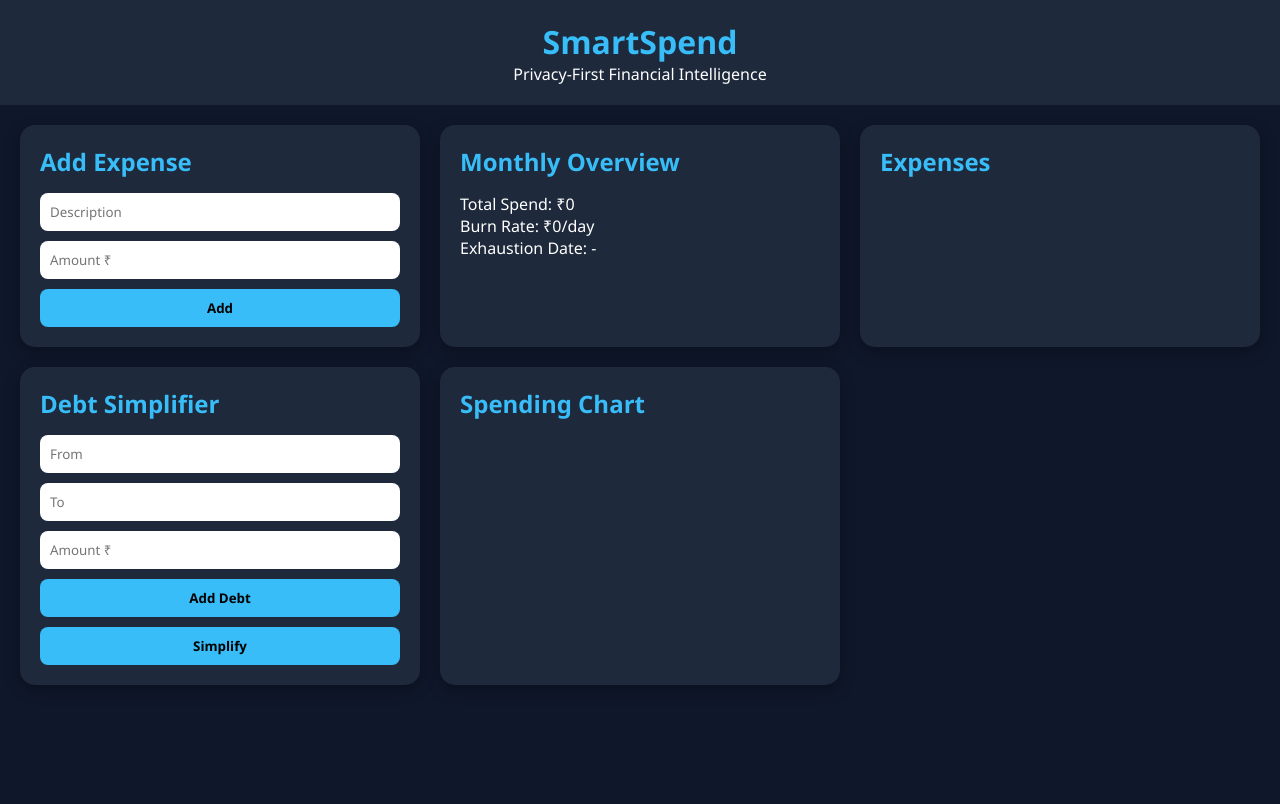
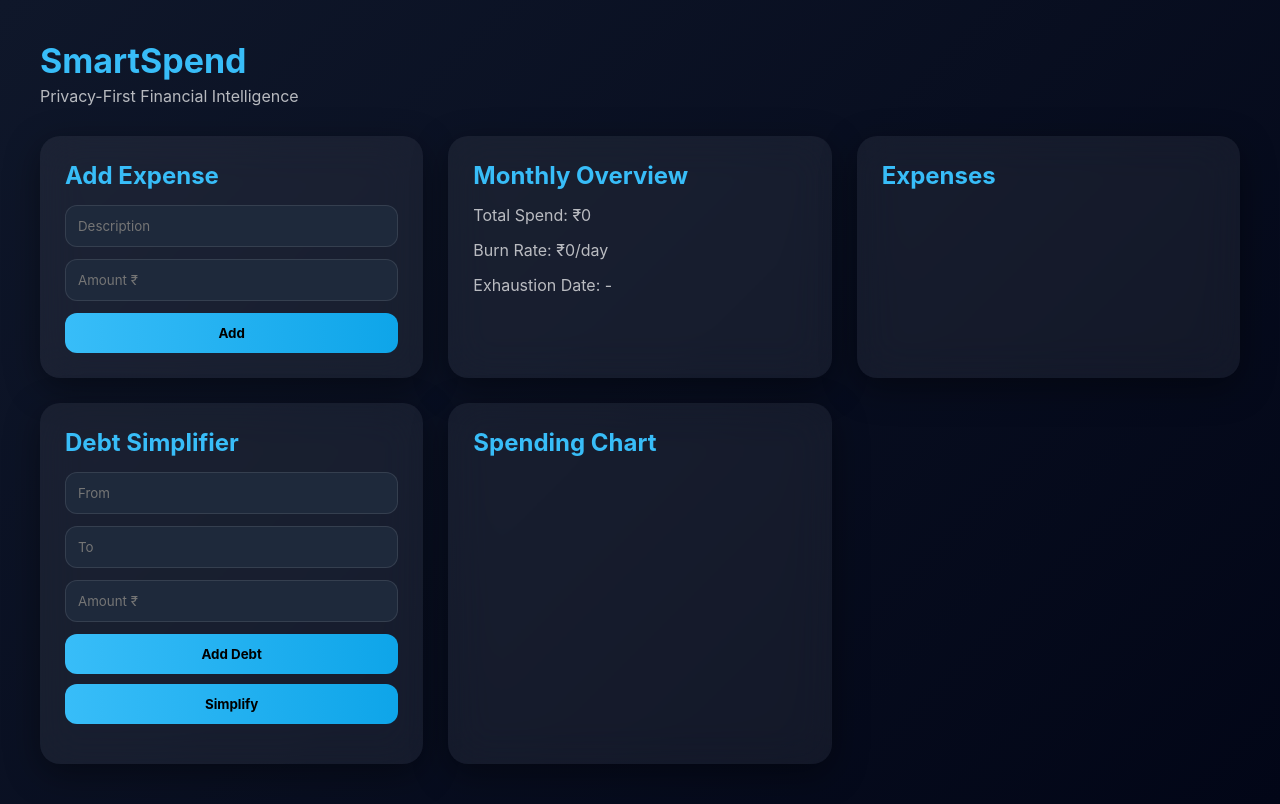
Before and after one commit to sanskarchandrakar99-droid/Expense-Tracker, a plain HTML site: page index.html in a window 1280 px wide. Drawn offline with nearby package versions, Linux system fonts and the light colour scheme.

Commit message:
Update style.css

```diff
--- a/style.css
+++ b/style.css
@@ -1,73 +1,134 @@
-* {
-    margin: 0;
-    padding: 0;
-    box-sizing: border-box;
-    font-family: 'Segoe UI', sans-serif;
+:root{
+--bg:#0f172a;
+--card:#111827;
+--accent:#38bdf8;
+--accent2:#0ea5e9;
+--green:#22c55e;
+--red:#ef4444;
+--glass:rgba(255,255,255,0.06);
 }
 
-body {
-    background: #0f172a;
-    color: white;
+*{
+margin:0;
+padding:0;
+box-sizing:border-box;
+font-family:Inter, sans-serif;
 }
 
-header {
-    text-align: center;
-    padding: 20px;
-    background: #1e293b;
+body{
+background:linear-gradient(135deg,#0f172a,#020617);
+color:white;
+padding:40px;
+min-height:100vh;
 }
 
-header h1 {
-    font-size: 32px;
-    color: #38bdf8;
+h1{
+font-size:34px;
+color:var(--accent);
+margin-bottom:5px;
 }
 
-.container {
-    padding: 20px;
-    display: grid;
-    grid-template-columns: repeat(auto-fit, minmax(300px, 1fr));
-    gap: 20px;
+p{
+opacity:0.7;
+margin-bottom:15px;
 }
 
-.card {
-    background: #1e293b;
-    padding: 20px;
-    border-radius: 15px;
-    box-shadow: 0 5px 15px rgba(0,0,0,0.3);
+.container{
+display:grid;
+grid-template-columns:repeat(auto-fit,minmax(340px,1fr));
+gap:25px;
+margin-top:30px;
 }
 
-.card h2 {
-    margin-bottom: 15px;
-    color: #38bdf8;
+.card{
+background:var(--glass);
+backdrop-filter:blur(20px);
+padding:25px;
+border-radius:20px;
+box-shadow:0 10px 35px rgba(0,0,0,0.4);
+transition:0.4s;
+animation:fadeIn 0.6s ease-in-out;
 }
 
-input {
-    width: 100%;
-    padding: 10px;
-    margin-bottom: 10px;
-    border-radius: 8px;
-    border: none;
+.card:hover{
+transform:translateY(-8px);
 }
 
-button {
-    width: 100%;
-    padding: 10px;
-    background: #38bdf8;
-    border: none;
-    border-radius: 8px;
-    cursor: pointer;
-    font-weight: bold;
+.card h2{
+margin-bottom:15px;
+color:var(--accent);
 }
 
-button:hover {
-    background: #0ea5e9;
+input,select{
+width:100%;
+padding:12px;
+margin-bottom:12px;
+border-radius:12px;
+border:1px solid rgba(255,255,255,0.1);
+background:#1e293b;
+color:white;
+transition:0.3s;
 }
 
-ul {
-    list-style: none;
-    margin-top: 10px;
+input:focus,select:focus{
+border:1px solid var(--accent);
+outline:none;
 }
 
-li {
-    padding: 8px;
-    border-bottom: 1px solid #334155;
+button{
+width:100%;
+padding:12px;
+border:none;
+border-radius:12px;
+background:linear-gradient(90deg,var(--accent),var(--accent2));
+color:black;
+font-weight:bold;
+cursor:pointer;
+transition:0.3s;
 }
+
+button:hover{
+transform:scale(1.03);
+}
+
+.kpi{
+font-size:20px;
+margin:10px 0;
+font-weight:600;
+}
+
+.green{color:var(--green);}
+.red{color:var(--red);}
+
+ul{
+list-style:none;
+max-height:220px;
+overflow:auto;
+margin-top:10px;
+}
+
+li{
+padding:10px;
+border-bottom:1px solid rgba(255,255,255,0.08);
+display:flex;
+justify-content:space-between;
+align-items:center;
+}
+
+.delete-btn{
+background:var(--red);
+color:white;
+border:none;
+padding:5px 8px;
+border-radius:6px;
+cursor:pointer;
+}
+
+canvas{
+margin-top:15px;
+}
+
+@keyframes fadeIn{
+from{opacity:0;transform:translateY(20px);}
+to{opacity:1;transform:translateY(0);}
+}
```
